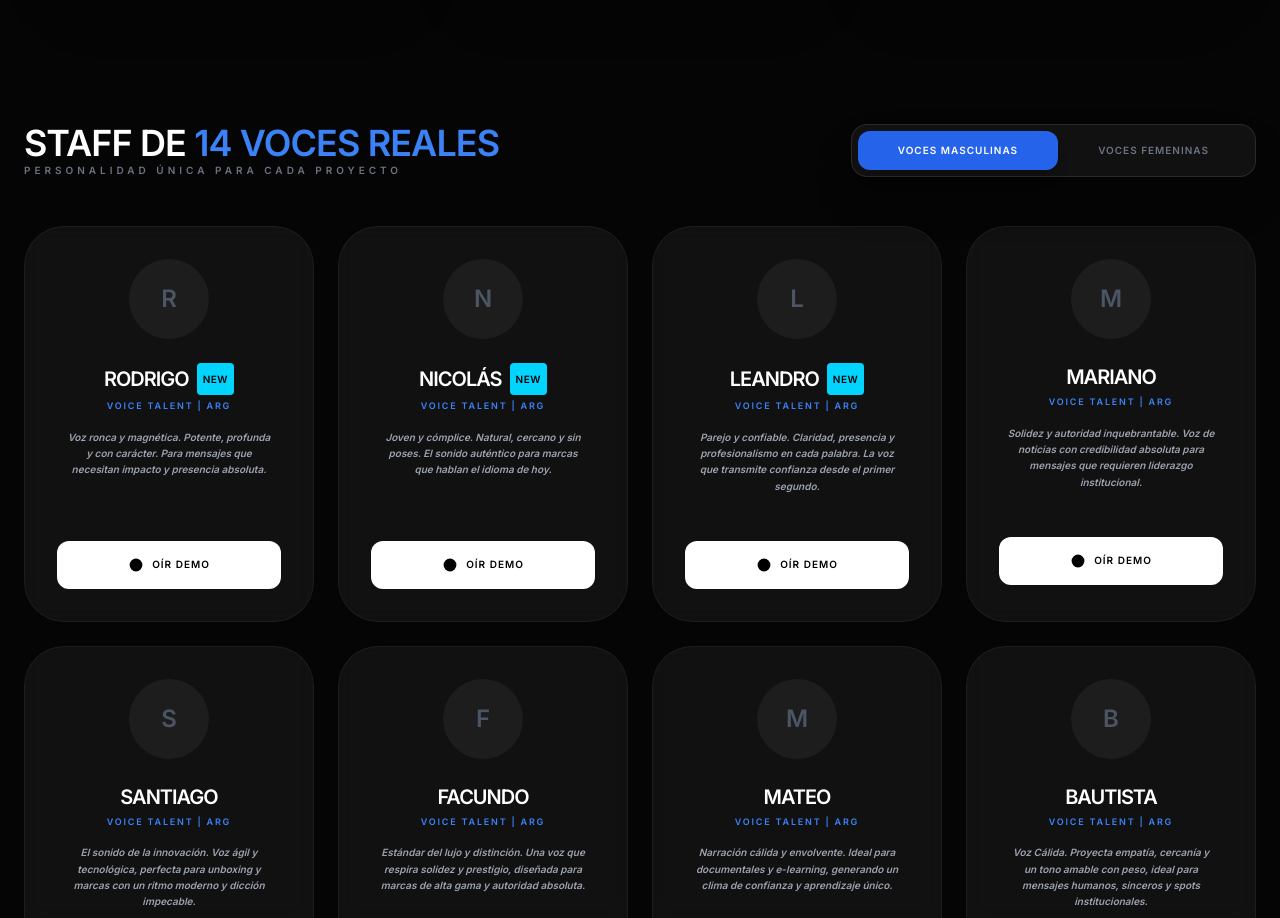
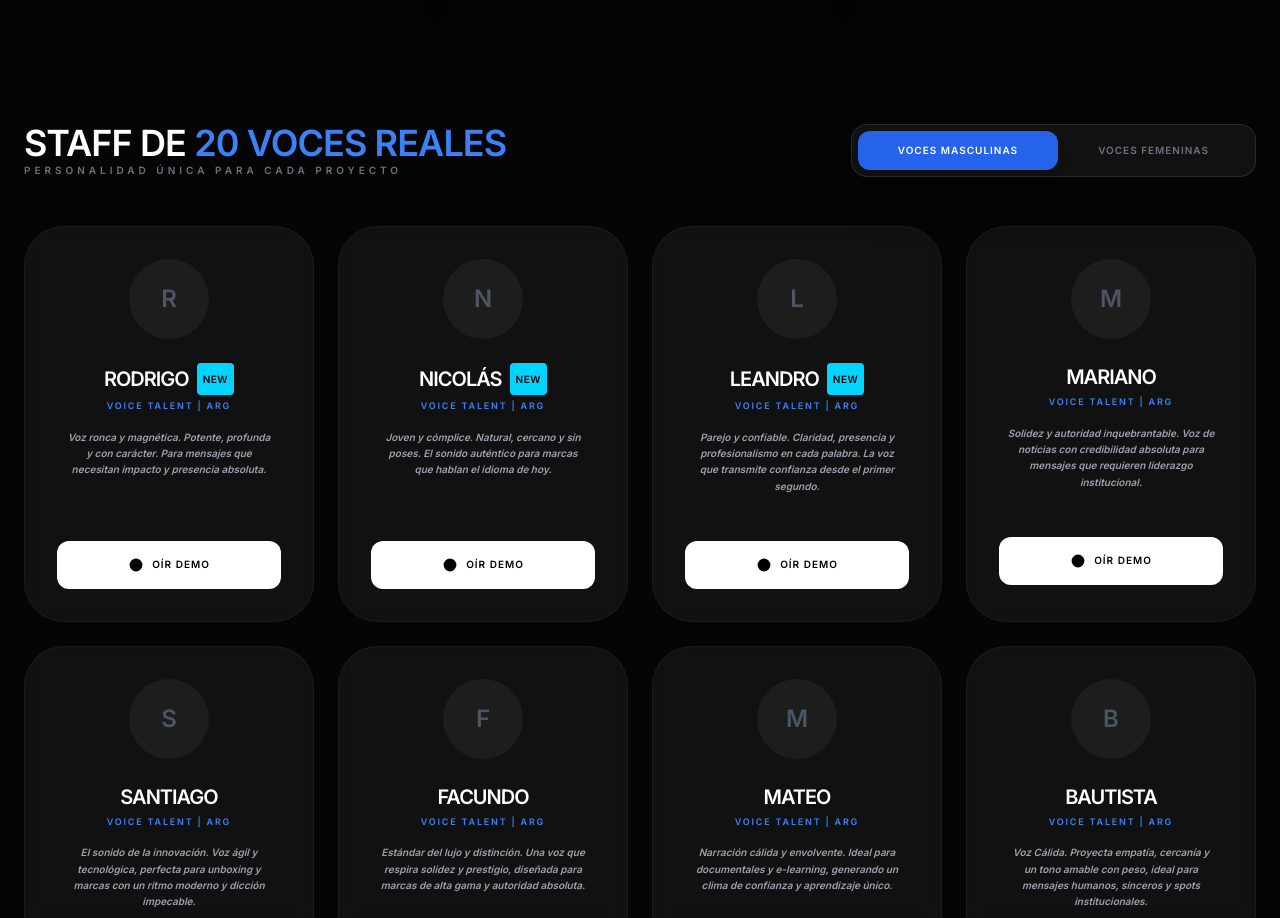
Before and after one commit to frewer1000/Locutores-AR-2026, a React (Vite) app: page / in a window 1280 px wide. Shown: the part 1480-2398 px from the top of the page. Built offline with nearby package versions, Linux system fonts and the light colour scheme.

Commit message:
feat: Increase real voices to 20
The number of available real voices has been increased from 14 to 20 to provide users with a wider selection of unique personalities for their projects.

```diff
--- a/components/Demos.tsx
+++ b/components/Demos.tsx
@@ -63,7 +63,7 @@ const Demos: React.FC<DemosProps> = ({ onTry }) => {
           <div className="mt-32">
             <div className="flex flex-col md:flex-row items-center justify-between mb-12 gap-6">
               <div className="text-left">
-                <h3 className="text-2xl md:text-4xl font-black tracking-tight uppercase">Staff de <span className="text-blue-500">14 Voces Reales</span></h3>
+                <h3 className="text-2xl md:text-4xl font-black tracking-tight uppercase">Staff de <span className="text-blue-500">20 Voces Reales</span></h3>
                 <p className="text-gray-500 text-[10px] font-black uppercase tracking-[0.4em]">Personalidad única para cada proyecto</p>
               </div>
 
```
